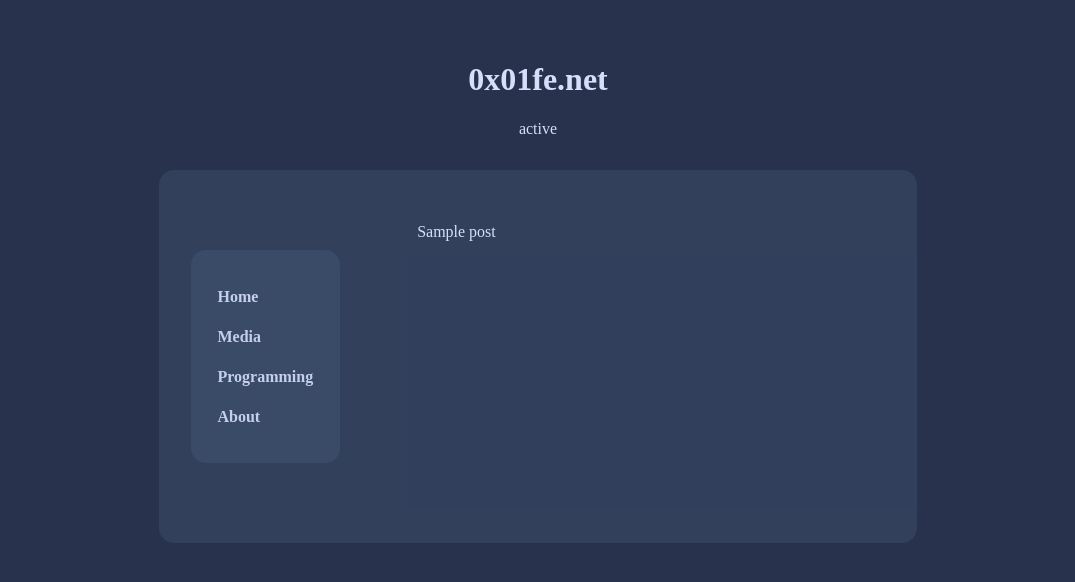
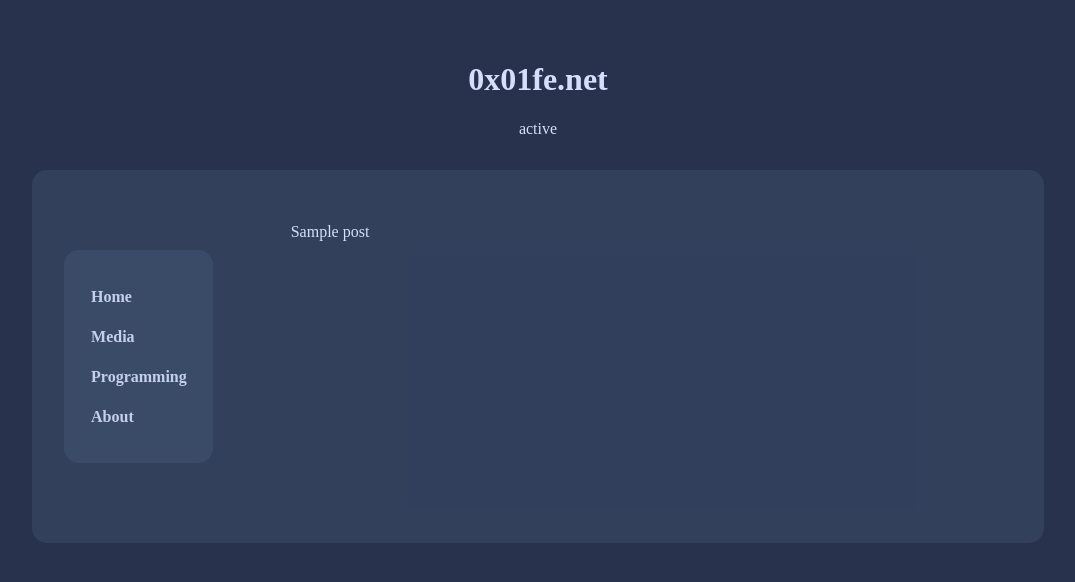
Before and after one commit to 0x01FE/My-Website, a Flask app: template app/templates/index.html in a window 1280 px wide. Shown: the top 582 px of the page, without its empty margins (102-1177 px from the left). Run offline with Flask 2, Linux system fonts and the light colour scheme; the template is opened without the code that fills it: most values are stand-ins (such as "Sample title", 1, 10 or a date in 2020); some web fonts are replaced.

Commit message:
more css changes

```diff
--- a/app/config.ini
+++ b/app/config.ini
@@ -6,4 +6,4 @@ status_file=./resources/status.text
 
 [NETWORK]
 PORT=1111
-DEV=1
+DEV=0
--- a/app/static/index_style.css
+++ b/app/static/index_style.css
@@ -69,7 +69,7 @@ a:hover {
     display: flex;
     flex-direction: row;
 
-    margin: 0px 20%;
+    margin: 0px 10%;
 
     border-style: var(--borders-style);
     border-color: #1E2022;
@@ -78,9 +78,10 @@ a:hover {
 }
 
 .sidebar {
-    order: 1;
     height: fit-content;
-    float: left;
+    align-self: flex-start;
+    position: sticky;
+    top: 10px;
 
     padding: 20pt;
 
@@ -105,9 +106,7 @@ a:hover {
 
 
 .dlog {
-    order: 2;
     flex: 3;
-    /* text-align: center; */
 
     display: flex;
     flex-direction: column;
```
Also changed, not shown: 1 other file.
